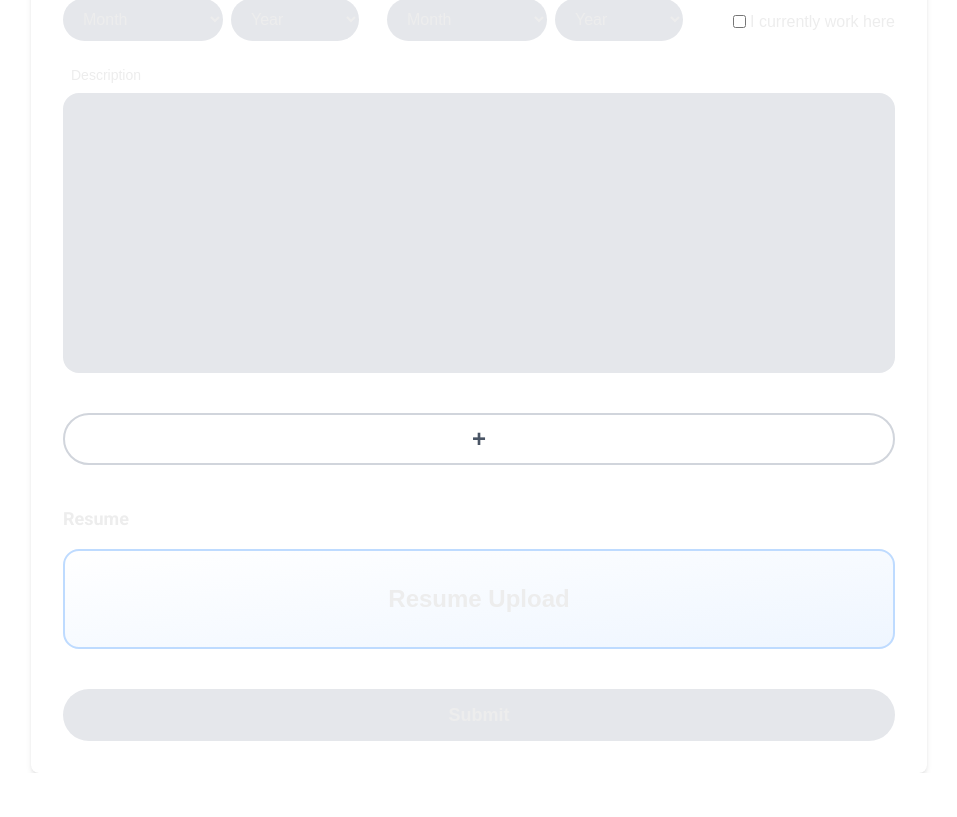
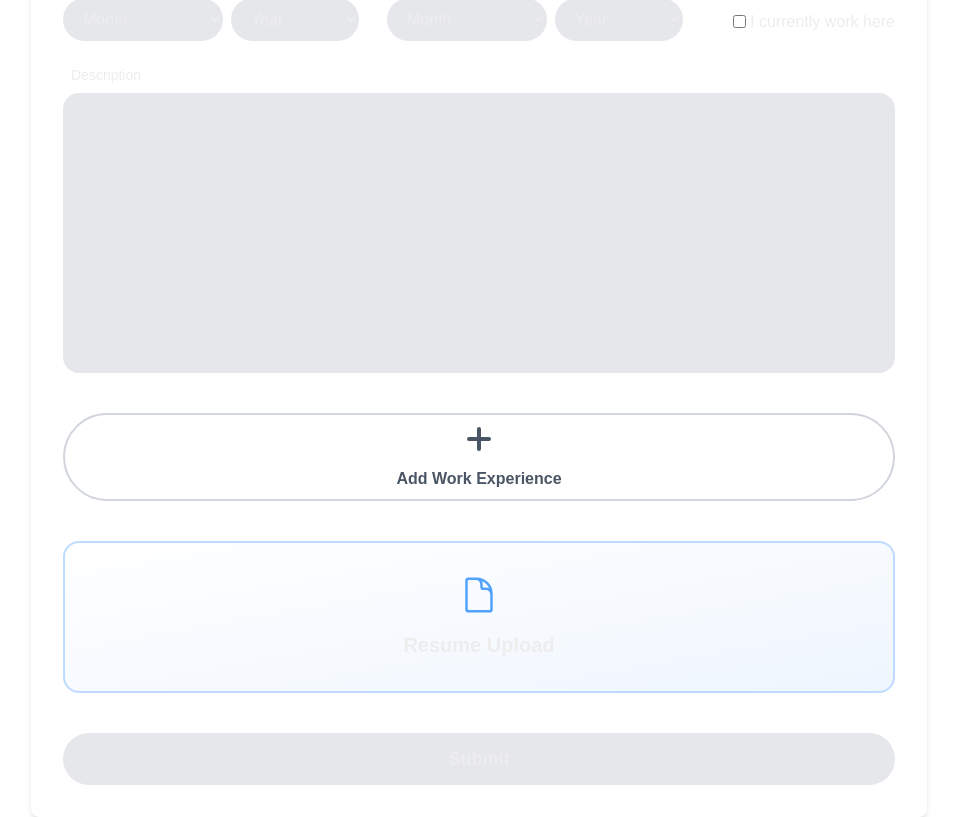
Before and after one commit to UTMIST/UTMIST, a Next.js app in the folder client/: page /apply in a window 1280 px wide. Shown: the part 1324-2141 px from the top of the page, without its empty margins (161-1118 px from the left). Before the commit the page ends 2097 px from the top, so only its background shows below. Built offline with nearby package versions, Linux system fonts and the light colour scheme.

Commit message:
style: added icons and text for the button that adds more work experience and for the resume upload

```diff
--- a/client/src/app/apply/page.tsx
+++ b/client/src/app/apply/page.tsx
@@ -719,16 +719,25 @@ const ApplicationForm = () => {
                         </div>
                     </div>
                 ))}
-                <button type="button" className="w-full flex items-center justify-center py-2 border-2 border-gray-300 rounded-full text-2xl font-bold text-gray-600 hover:bg-gray-100 mb-2" onClick={addWorkExperience}>
-                    +
+                <button type="button" className="w-full flex flex-col items-center justify-center py-2 border-2 border-gray-300 rounded-full font-bold text-gray-600 hover:bg-gray-100 mb-2" onClick={addWorkExperience}>
+                    <span className="flex flex-col items-center justify-center gap-2">
+                        <svg fill="none" strokeWidth="3" stroke="currentColor" viewBox="0 0 24 24" xmlns="http://www.w3.org/2000/svg" aria-hidden="true" className="w-8 h-8 text-gray-600 mb-1">
+                          <path strokeLinecap="round" strokeLinejoin="round" d="M12 4.5v15m7.5-7.5h-15"></path>
+                        </svg>
+                        <span className="text-base font-semibold">Add Work Experience</span>
+                    </span>
                 </button>
             </section>
 
             {/* Resume Upload */}
             <section className="mb-10">
-                <h3 className="text-lg font-semibold mb-4">Resume</h3>
                 <label className="block w-full border-2 border-blue-200 rounded-2xl p-8 text-center cursor-pointer hover:border-blue-400 transition mb-2 bg-gradient-to-br from-white to-blue-50">
-                    <span className="text-2xl font-bold">Resume Upload</span>
+                    <span className="flex flex-col items-center justify-center gap-2">
+                        <svg fill="none" strokeWidth="1.5" stroke="currentColor" viewBox="0 0 24 24" xmlns="http://www.w3.org/2000/svg" aria-hidden="true" className="w-10 h-10 text-blue-400 mb-2">
+                          <path strokeLinecap="round" strokeLinejoin="round" d="M19.5 14.25v-2.625a3.375 3.375 0 0 0-3.375-3.375h-1.5A1.125 1.125 0 0 1 13.5 7.125v-1.5a3.375 3.375 0 0 0-3.375-3.375H8.25m2.25 0H5.625c-.621 0-1.125.504-1.125 1.125v17.25c0 .621.504 1.125 1.125 1.125h12.75c.621 0 1.125-.504 1.125-1.125V11.25a9 9 0 0 0-9-9Z"></path>
+                        </svg>
+                        <span className="text-xl font-bold">Resume Upload</span>
+                    </span>
                     <input type="file" accept=".pdf,.doc,.docx" className="hidden" onChange={handleResumeUpload} />
                 </label>
                 {resume && <div className="text-center text-sm text-gray-600">{resume.name}</div>}
```
